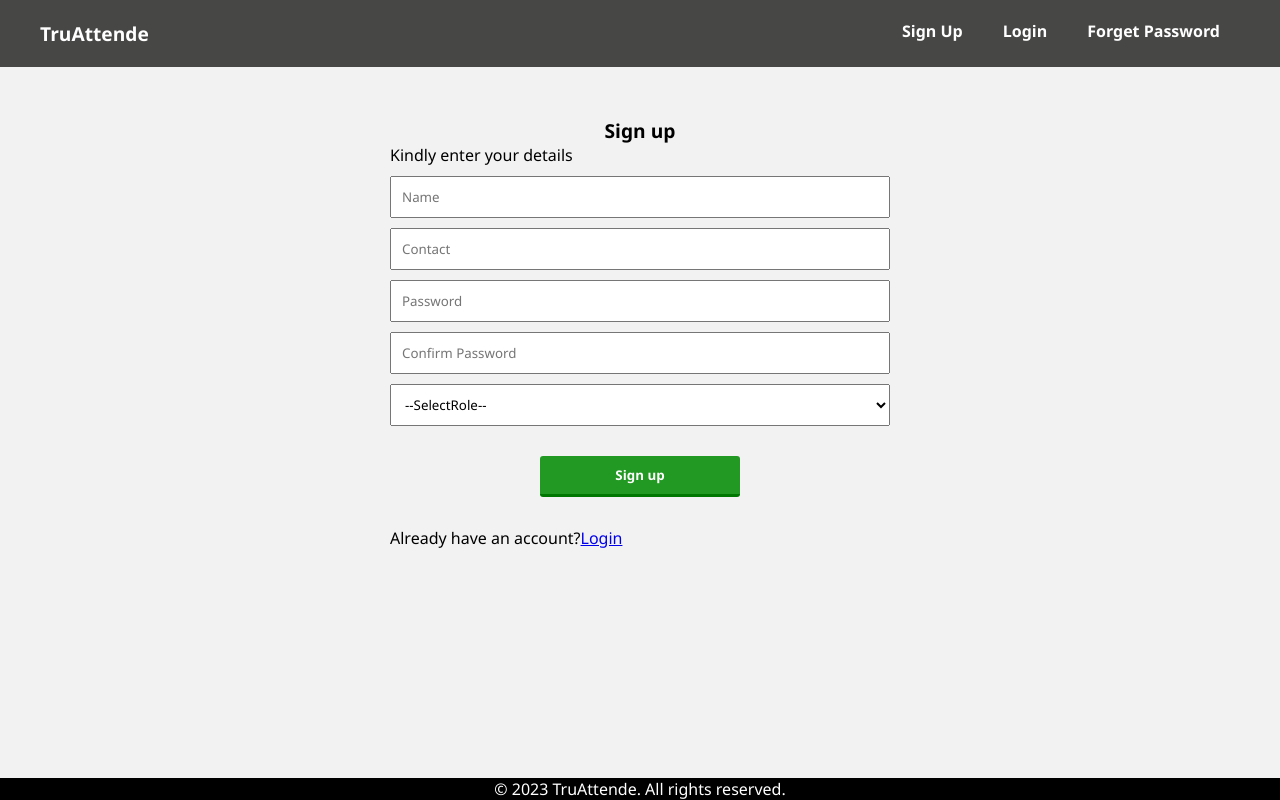
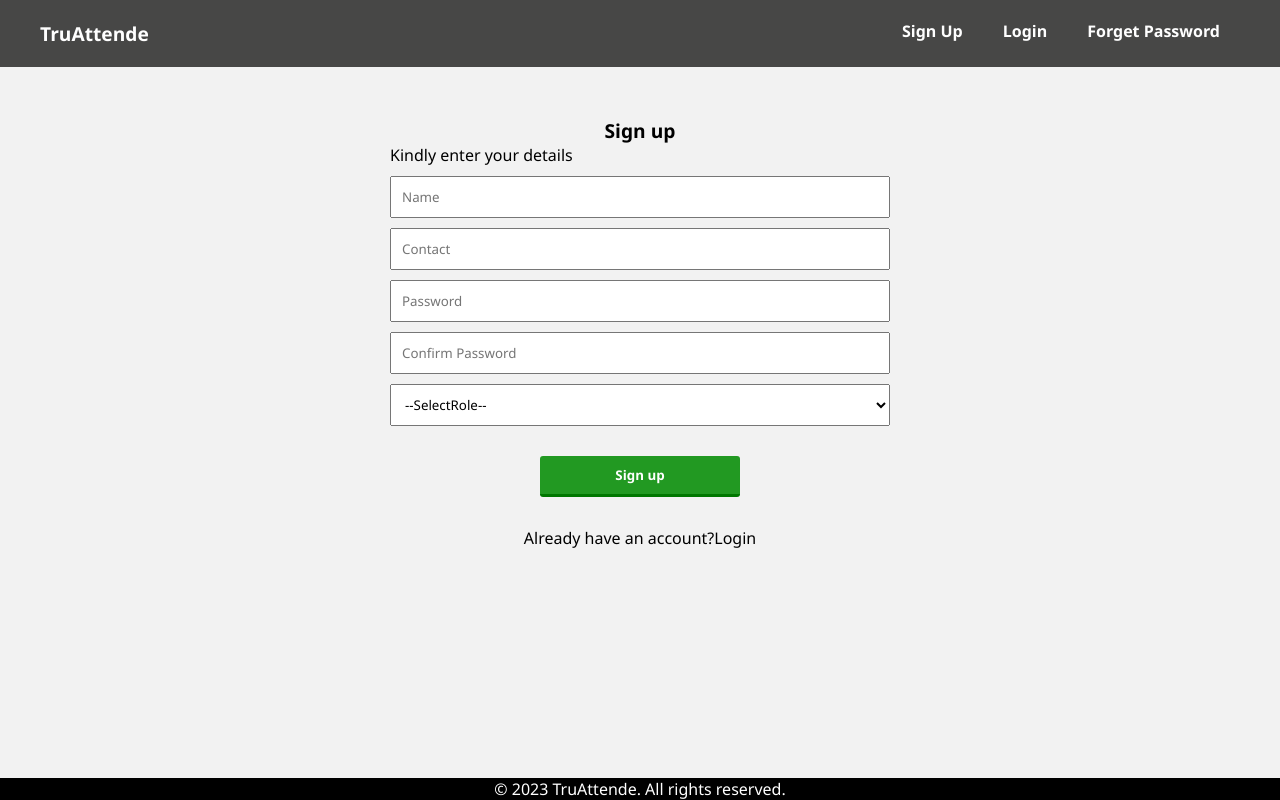
Before and after one commit to Dhruv4171/Attendence, a React (Create React App) app: page / in a window 1280 px wide. Built offline with nearby package versions, Linux system fonts and the light colour scheme.

Commit message:
Commit for student panel img

```diff
--- a/src/components/login/index.jsx
+++ b/src/components/login/index.jsx
@@ -55,7 +55,7 @@ const Login = () => {
           value='Log in'
           onClick={login}
         />
-        <p className='bottom_text'>Don't have an account?<Link className='link' to='/'>Sign Up</Link></p>
+        <p className='bottom_text'><Link className='link' to='/'>Don't have an account?Sign Up</Link></p>
       </div>
     </Wrapper>
   );
--- a/src/components/login/style.js
+++ b/src/components/login/style.js
@@ -26,6 +26,19 @@ const { styled } = require("styled-components");
                 cursor:pointer;
             }
         }
+        .forgot_text{
+            margin-top:10px;
+            text-decoration:none;
+            color:#000;
+        }
+        .bottom_text{
+            text-align:center;
+            a{
+                margin-top:10px;
+                text-decoration:none;
+                color:#000;
+            }
+        }
     }
 `
  export default Wrapper
--- a/src/components/signup/index.jsx
+++ b/src/components/signup/index.jsx
@@ -89,7 +89,7 @@ const SignUp = () => {
           value='Sign up'
           onClick={signUp}
         />
-      <p className='bottom_text'>Already have an account?<Link className='link' to='/login'>Login</Link></p>
+      <p className='bottom_text'><Link className='link' to='/login'>Already have an account?Login</Link></p>
       </div>
     </Wrapper>
   )
--- a/src/components/signup/style.js
+++ b/src/components/signup/style.js
@@ -26,6 +26,14 @@ margin : 50px 0;
             cursor:pointer;
         }
     }
+    .bottom_text{
+        text-align:center;
+        a{
+            margin-top:10px;
+            text-decoration:none;
+            color:#000;
+        }
+    }
 }
 `
 export default Wrapper
```
